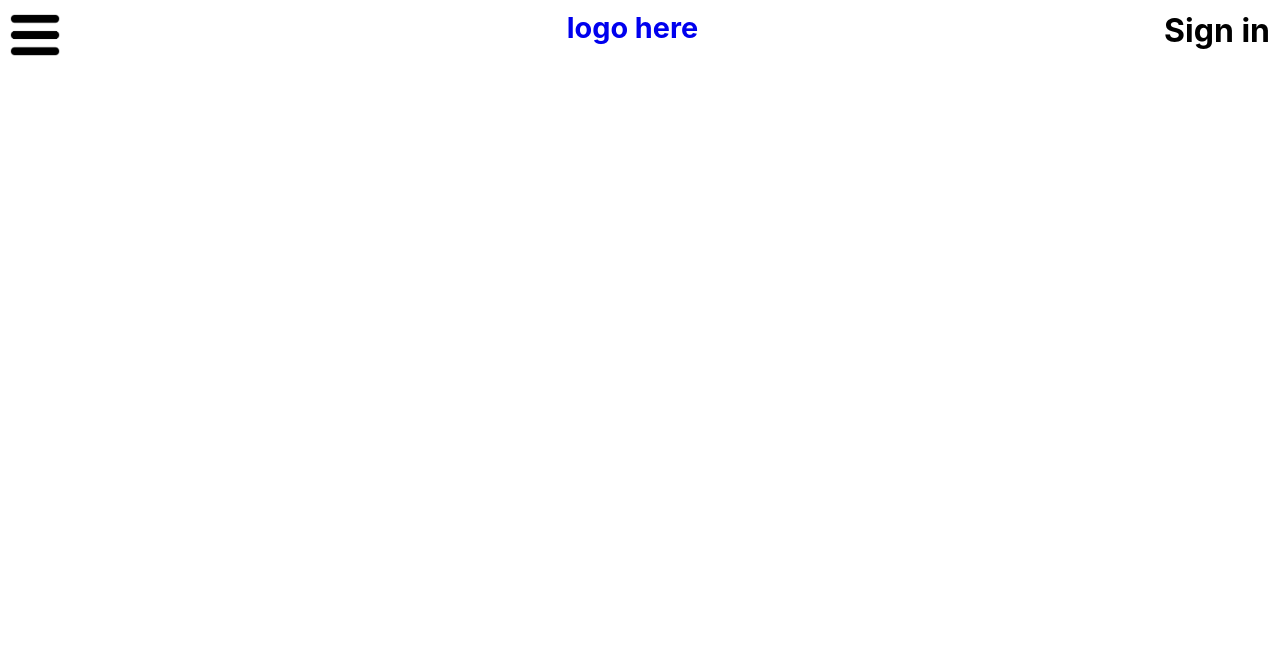
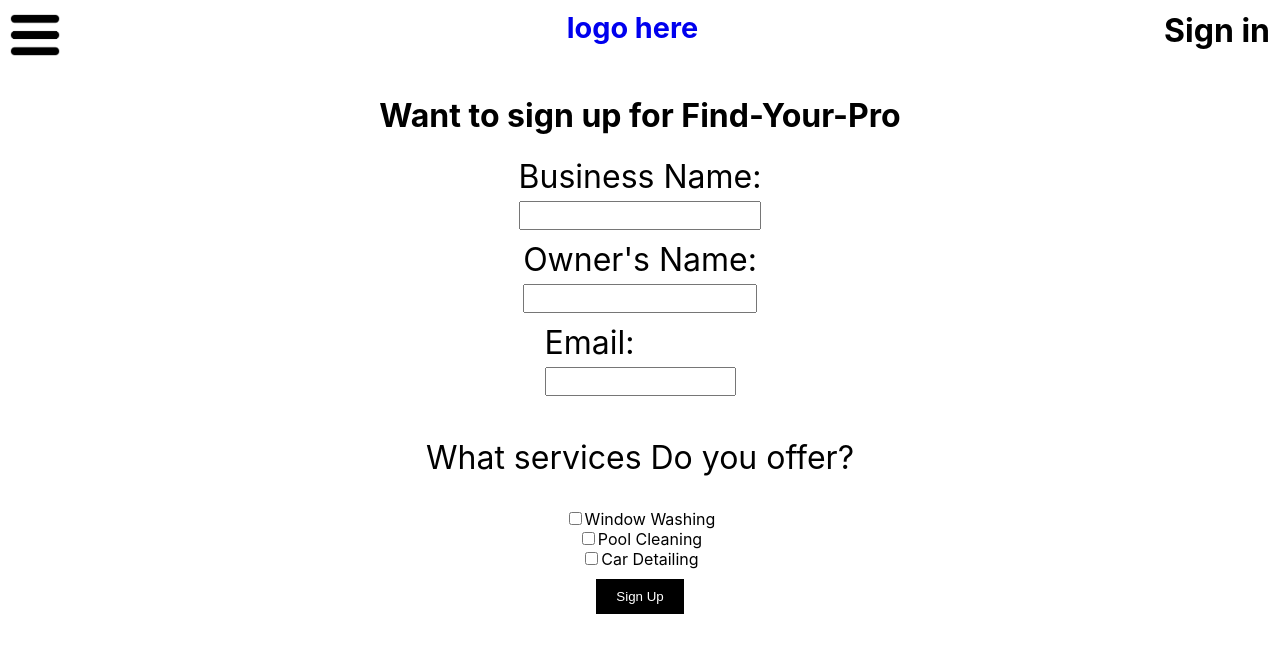
Before and after one commit to ianwhite355/find-a-pro, a React (Create React App) app in the folder my-app/: page /businessSignUp in a window 1280 px wide. Before the commit this address had no page. Shown: the top 652 px of the page. Built offline with nearby package versions, Linux system fonts and the light colour scheme.

Commit message:
this is the business sign up

```diff
--- a/my-app/src/App.js
+++ b/my-app/src/App.js
@@ -1,11 +1,10 @@
 
 import { BrowserRouter, Routes, Route } from "react-router-dom";
-import React, { useState, useContext, useEffect } from 'react';
-import { Link } from 'react-router-dom';
+import React from 'react';
 import Header from "./header";
 import HomePage from "./pagehome";
 import CompanyPage from "./pagecompany";
-import Hamburger from "./hamburger";
+import BusinessSignUp from "./Pagebusinesssign";
 
 const App = () => {
   return (
@@ -15,6 +14,7 @@ const App = () => {
                 <Route path="" element={<HomePage />} />
                 <Route path="/company/:companyId" element={<CompanyPage/>}/>
                 {/* <Route path="/about" element={<About/>} /> */}
+                <Route path="/businessSignUp" element={<BusinessSignUp/>}/>
             </Routes>
         </BrowserRouter>
   );
--- /dev/null
+++ b/my-app/src/Pagebusinesssign.js
@@ -0,0 +1,78 @@
+import styled from "styled-components"
+
+const BusinessSignUp  = () => {
+
+
+
+    return (
+        <>
+            <Title>Want to sign up for Find-Your-Pro</Title>
+            <Form>
+                <Label>
+                    Business Name:
+                    <Input type="text" name="businessName"/>
+                </Label>
+                <Label>
+                    Owner's Name:
+                    <Input type="text" name="ownerName"/>
+                </Label>
+                <Label>
+                    Email:
+                    <Input type="email" name="email"/>
+                </Label>
+                <Services>What services Do you offer?</Services>
+                <label>
+                    <input type="checkbox" name="windowWashing" value="windowWashing" />
+                    Window Washing
+                </label>
+                <label>
+                    <input type="checkbox" name="poolCleaning" value="poolCleaning" />
+                    Pool Cleaning
+                </label>
+                <label>
+                    <input type="checkbox" name="carDetailing" value="carDetailing" />
+                    Car Detailing
+                </label>
+                <Button type="submit">Sign Up</Button>
+            </Form>
+        </>
+    )
+}
+
+const Title = styled.h1`
+    text-align:center;
+`
+
+const Form = styled.form`
+    display: flex;
+    flex-direction: column;
+    align-items: center;
+`;
+
+const Label = styled.label`
+    display: flex;
+    flex-direction: column;
+    margin-bottom: 10px;
+    font-size:2em;
+`;
+
+const Input = styled.input`
+    padding: 5px;
+    margin-top: 5px;
+`;
+
+const Services = styled.p`
+    font-size: 2em;
+    text-align:center;
+`;
+
+const Button = styled.button`
+    padding: 10px 20px;
+    margin-top: 10px;
+    background-color: #000;
+    color: #fff;
+    border: none;
+    cursor: pointer;
+`;
+
+export default BusinessSignUp
--- a/my-app/src/hamburger.js
+++ b/my-app/src/hamburger.js
@@ -1,6 +1,7 @@
 import React, { useState } from 'react';
-import styled, { keyframes, createGlobalStyle } from 'styled-components';
-import menusvg from "./images/menusvg.png"
+import styled, { keyframes } from 'styled-components';
+import menusvgclose from "./images/menusvgclose.png"
+import menusvgopen from "./images/menusvgopen.png"
 import { Link } from 'react-router-dom';
 
 
@@ -21,7 +22,7 @@ const Burger = styled(MenuButton)`
     place-items: center;
     width: 50px;
     height: 50px;
-    background-image: url(${menusvg});
+    background-image: url(${menusvgclose});
     background-repeat: no-repeat;
     background-position: center;
     background-size: 100%;
@@ -29,8 +30,9 @@ const Burger = styled(MenuButton)`
     ${({ isOpen }) =>
         isOpen &&
         `
-        background-image: url(${menusvg});
-    ` }
+            background-size: 110%;
+            background-image: url(${menusvgopen});
+    `}
 `;
 
 const Menu = styled.div`
@@ -146,4 +148,4 @@ const Hamburger = () => {
     );
 };
 
-export default Hamburger;
+export default Hamburger
```
Also changed, not shown: my-app/src/images/menusvgclose.png (renamed from my-app/src/images/menusvg.png), my-app/src/images/menusvgopen.png (added).
